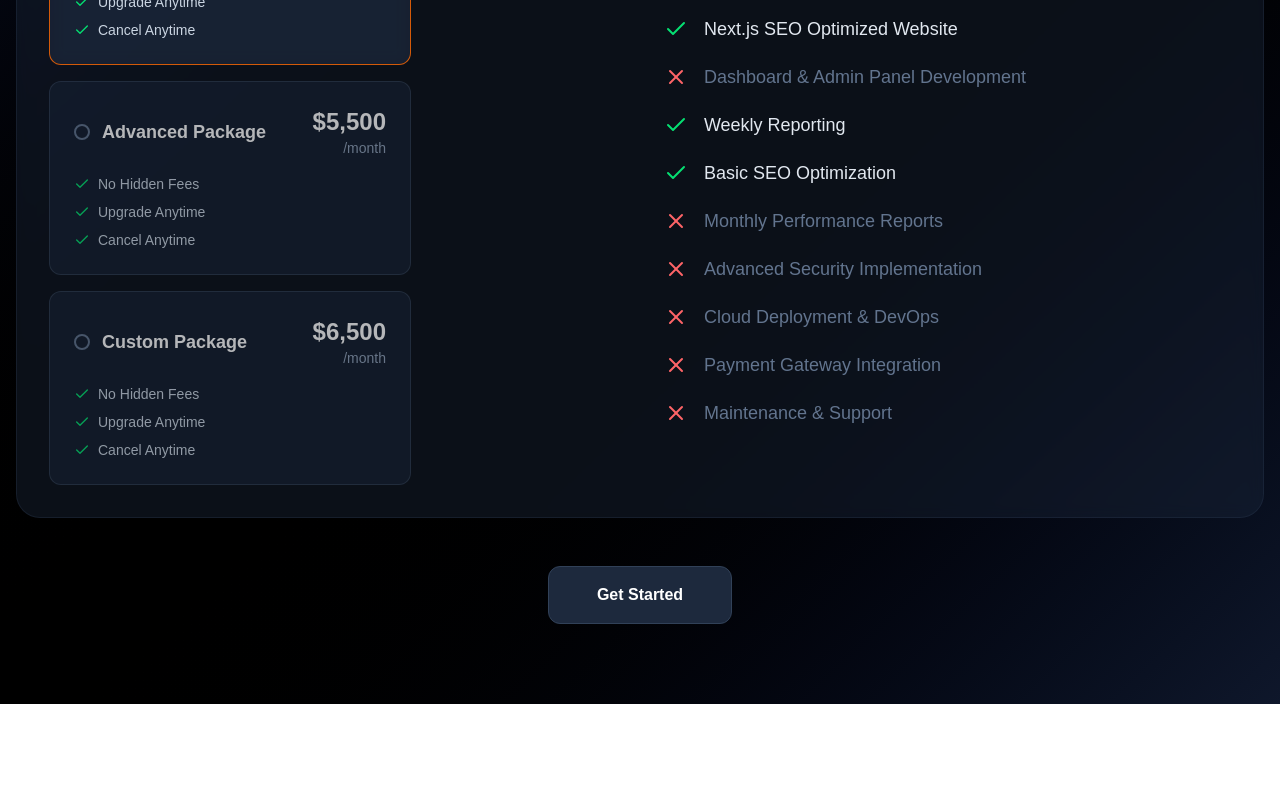
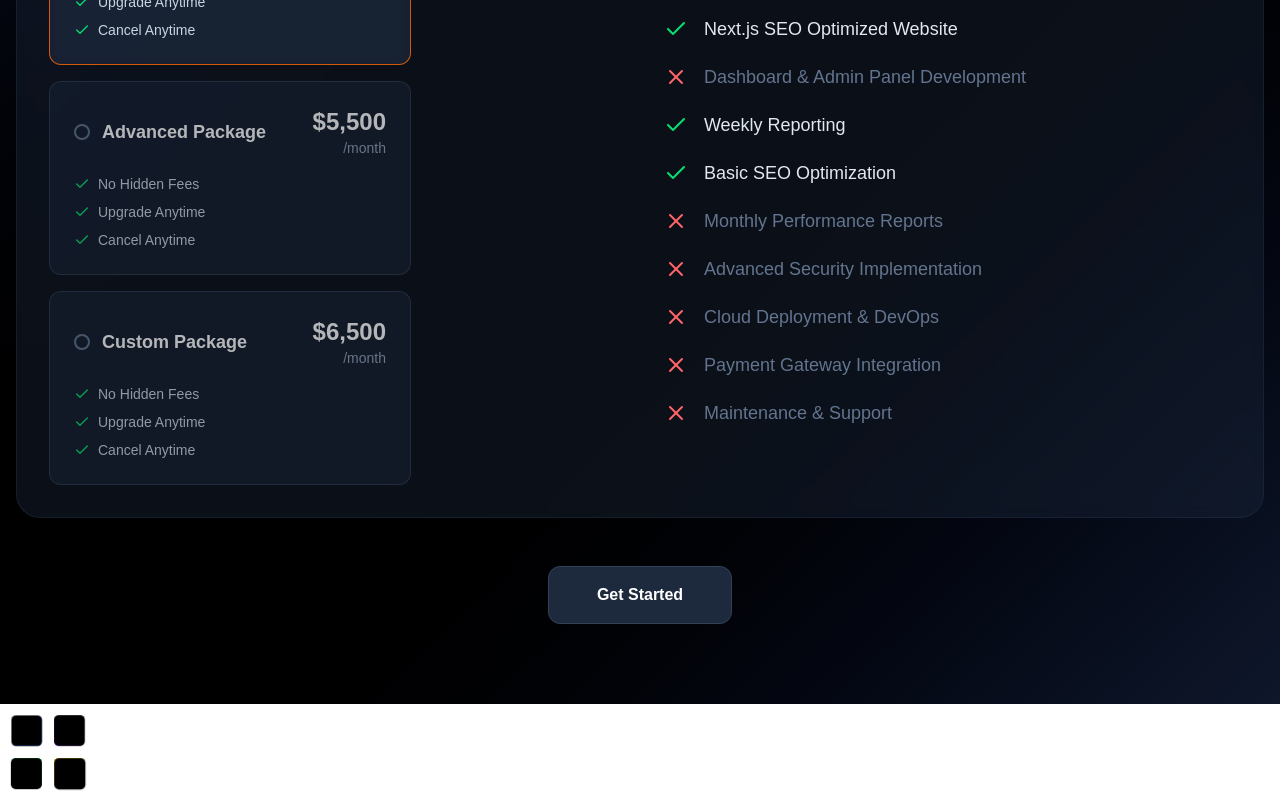
Before and after one commit to webquads/WQ-agency, a Next.js app: page / in a window 1280 px wide. Shown: the part 536-1336 px from the top of the page. Before the commit the page ends 1240 px from the top, so only its background shows below. Built offline with nearby package versions, Linux system fonts and the light colour scheme.

Commit message:
pricing seciton added

```diff
--- a/app/page.tsx
+++ b/app/page.tsx
@@ -1,3 +1,4 @@
+import WebquadsLogo from "./ui/components/LoadingAnimation/WebquadsAnimation";
 import PricingSection from "./ui/components/PricingSection/PricingSection";
 
 export default function Home() {
@@ -5,6 +6,7 @@ export default function Home() {
     <div>
       <h1>Web Quads</h1>
       <PricingSection />
+      <WebquadsLogo />
     </div>
   );
 }
--- /dev/null
+++ b/app/ui/components/LoadingAnimation/WebquadsAnimation.tsx
@@ -0,0 +1,81 @@
+"use client";
+
+import { FC } from "react";
+
+type Props = {
+  className?: string;
+  duration?: string; // e.g. "3s", "1.5s"
+};
+
+const WebQuadsLogo: FC<Props> = ({ className = "w-24", duration = "2s" }) => (
+  <svg
+    className={className}
+    viewBox="0 0 512 512"
+    xmlns="http://www.w3.org/2000/svg"
+  >
+    {/* Replace the <path> below with the actual SVG paths from your PNG */}
+    {/* ↓↓↓  Example placeholder (4 rounded squares)  ↓↓↓ */}
+    <g strokeWidth="0">
+      <rect
+        x="64"
+        y="64"
+        width="160"
+        height="160"
+        rx="24"
+        className="fill-blue-500"
+      />
+      <rect
+        x="288"
+        y="64"
+        width="160"
+        height="160"
+        rx="24"
+        className="fill-purple-500"
+      />
+      <rect
+        x="64"
+        y="288"
+        width="160"
+        height="160"
+        rx="24"
+        className="fill-green-500"
+      />
+      <rect
+        x="288"
+        y="288"
+        width="160"
+        height="160"
+        rx="24"
+        className="fill-yellow-400"
+      />
+    </g>
+
+    {/* === Animation layer === */}
+    <style>{`
+      @keyframes pop {
+        0%   { transform: scale(0.6) rotate(-4deg); opacity: 0; }
+        60%  { transform: scale(1.05) rotate(0deg); opacity: 1; }
+        100% { transform: scale(1)    rotate(0deg); opacity: 1; }
+      }
+
+      .quad {
+        animation: pop ${duration} ease-out infinite;
+        transform-origin: center;
+      }
+
+      /* stagger each square */
+      .quad:nth-of-type(1) { animation-delay: 0s; }
+      .quad:nth-of-type(2) { animation-delay: 0.1s; }
+      .quad:nth-of-type(3) { animation-delay: 0.2s; }
+      .quad:nth-of-type(4) { animation-delay: 0.3s; }
+    `}</style>
+
+    {/* apply the className to every rect */}
+    <rect className="quad" x="64" y="64" width="160" height="160" rx="24" />
+    <rect className="quad" x="288" y="64" width="160" height="160" rx="24" />
+    <rect className="quad" x="64" y="288" width="160" height="160" rx="24" />
+    <rect className="quad" x="288" y="288" width="160" height="160" rx="24" />
+  </svg>
+);
+
+export default WebQuadsLogo;
--- a/package.json
+++ b/package.json
@@ -9,6 +9,7 @@
     "lint": "next lint"
   },
   "dependencies": {
+    "framer-motion": "^12.23.11",
     "lucide-react": "^0.533.0",
     "next": "15.4.2",
     "react": "19.1.0",
```
Also changed, not shown: 1 other file (tests, documents, lock files or other folders).
